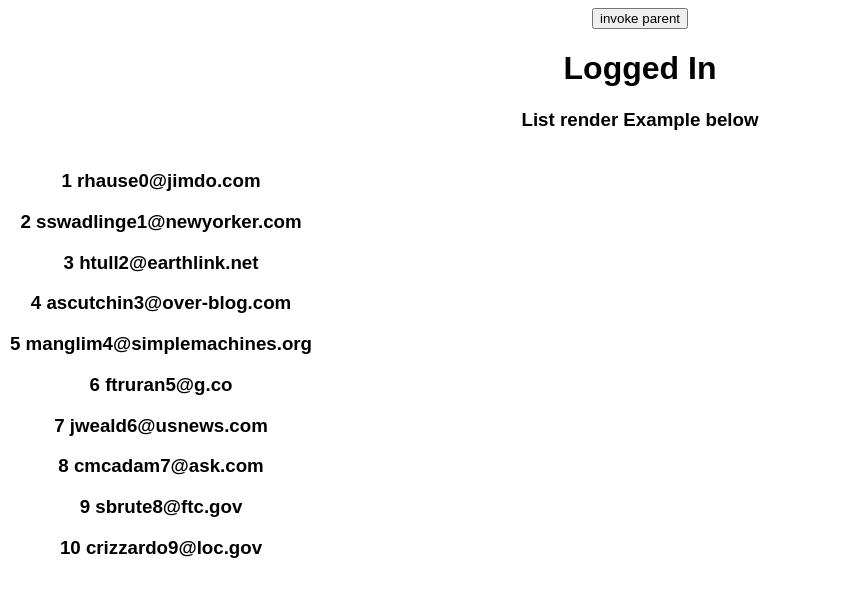
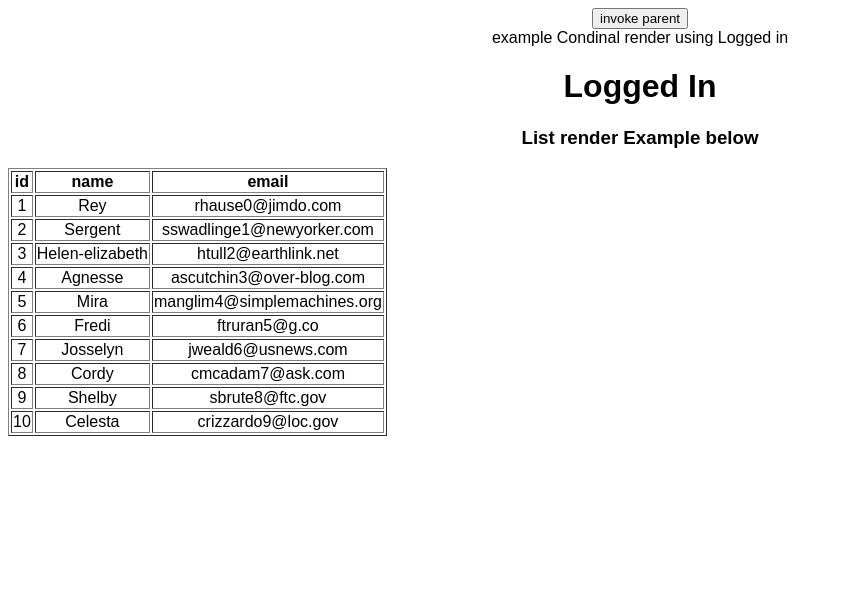
Before and after one commit to mishrapawan671/ReactPractice-Beginer, a React (Create React App) app: page / in a window 1280 px wide. Shown: the top 596 px of the page, without its empty margins (0-843 px from the left). Built offline with nearby package versions, Linux system fonts and the light colour scheme.

Commit message:
List Rendering

```diff
--- a/src/ConditionalRender.js
+++ b/src/ConditionalRender.js
@@ -29,7 +29,14 @@ class ConditionalRender extends Component {
     //approch 3 conditional approch
     // return this.state.isLoggedIn ?<h1>Logged In</h1> : <h1>not Logged In</h1>
     //approch 4 short circuit approch, it either shows message or not
-    return this.state.isLoggedIn && <h1>Logged In</h1>;
+
+    return (
+      <div>
+        {" "}
+        example Condinal render using Logged in{" "}
+        {this.state.isLoggedIn && <h1>Logged In</h1>}
+      </div>
+    );
   }
 }
 export default ConditionalRender;
--- a/src/Details.js
+++ b/src/Details.js
@@ -1,5 +1,10 @@
-const Details = ({ props }) => {
-  console.log(props.id);
-  return <div>hello</div>;
+const Details = ({ detail }) => {
+  // console.log(props.id);
+  return (
+    <tr>
+      <td>{detail.id}</td>
+      <td>{detail.first_name}</td> <td>{detail.email}</td>{" "}
+    </tr>
+  );
 };
 export default Details;
--- a/src/ListRender.js
+++ b/src/ListRender.js
@@ -79,16 +79,29 @@ class ListRender extends Component {
   }
 
   render() {
+    const detailList = this.info.map((detail) => <Details detail={detail} />);
     return (
+      // method 1
+      // <div>
+      //     {this.info.map((detail) => (
+      //       <span key={detail.id}>
+      //         <h3>
+      //           {detail.id} {detail.name} {detail.email}
+      //         </h3>
+      //       </span>
+      //     ))}
+      // </div>
+
+      //method 2
+
       <div>
-        <table>
-          {this.info.map((detail) => (
-            <span key={detail.id}>
-              <h3>
-                {detail.id} {detail.name} {detail.email}
-              </h3>
-            </span>
-          ))}
+        <table border="solid">
+          <tr>
+            <th>id</th>
+            <th>name</th>
+            <th>email</th>
+          </tr>
+          {detailList}
         </table>
       </div>
     );
```
